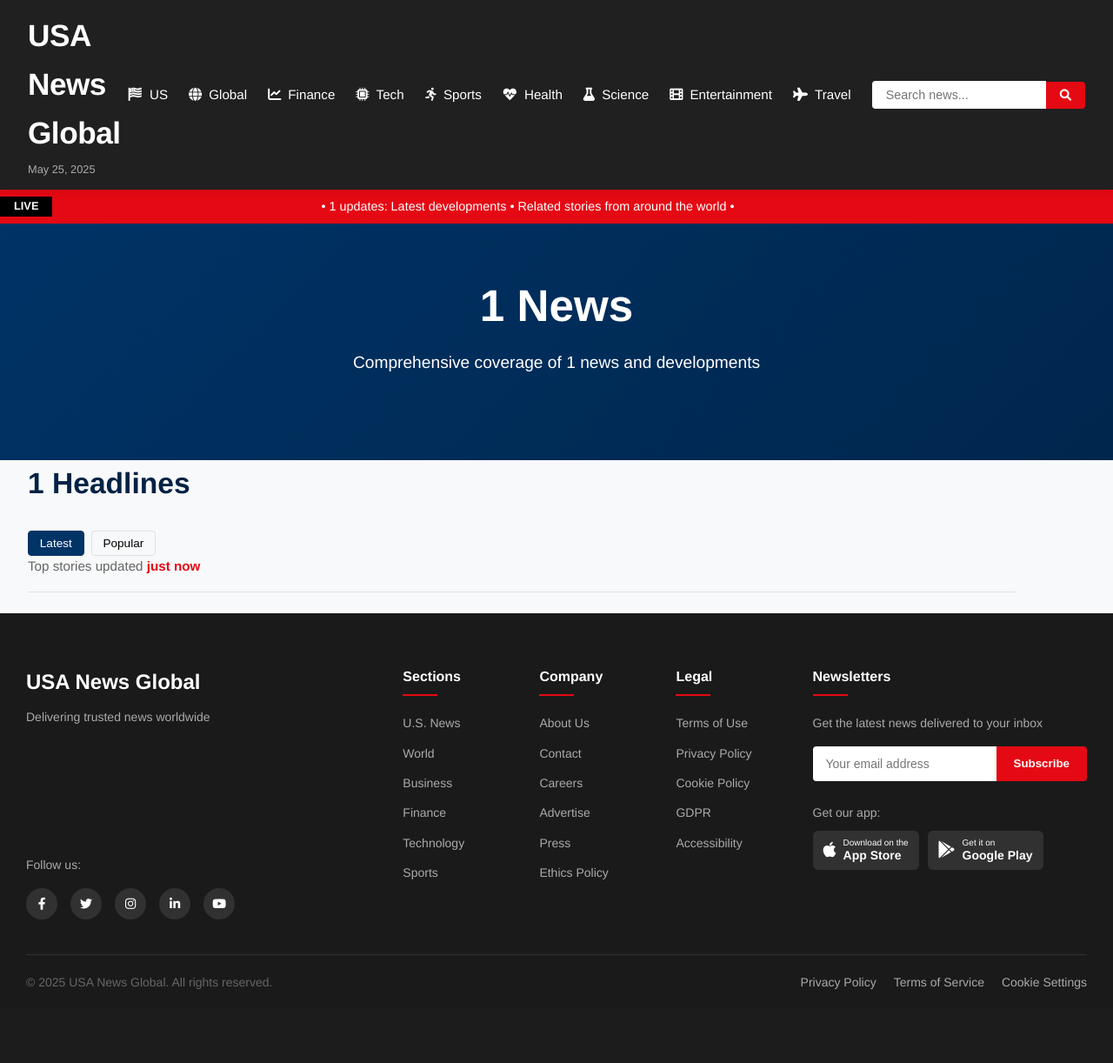
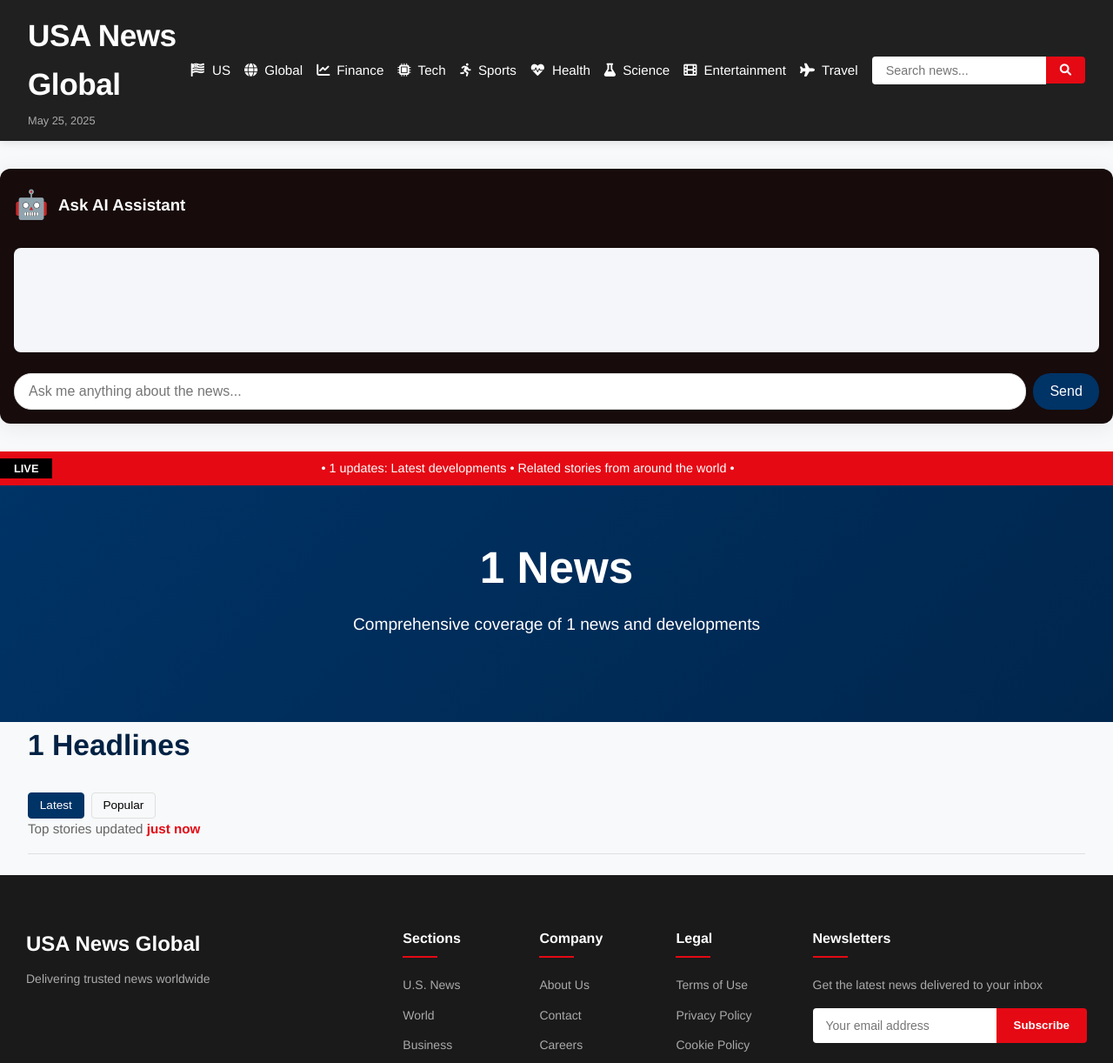
Before and after one commit to saroj985/USANewsGlobal-App, a Flask app: page /1 in a window 1280 px wide. Shown: the top 1222 px of the page at 87% size. Before the commit the page ends 1137 px from the top, so only its background shows below. Run offline with Flask 3, Linux system fonts and the light colour scheme; data that the repository does not hold is empty; some libraries are stand-ins or nearby versions.

Commit message:
made ai chatbot.

```diff
--- a/app.py
+++ b/app.py
@@ -47,4 +47,4 @@ def show_category(category):
     )
 
 if __name__ == "__main__":
-    app.run(debug=True)
+    app.run(debug=False)
--- a/static/style.css
+++ b/static/style.css
@@ -113,7 +113,7 @@ nav {
   display: flex;
   list-style: none;
   align-items: center;
-  gap: 1.5rem;
+  gap: 1rem;
 }
 
 .nav-links li a {
@@ -680,14 +680,14 @@ nav {
 
 .container,
 .content-wrapper {
-  max-width: 1200px;
+  max-width: 1400px;
   padding-left: 2rem;
   padding-right: 2rem;
   width: 100%;
 }
 
 .card-image-container {
-  width: 1600px;
+  width: 1400px;
   height: 1000px;
   overflow: hidden;
   background: #eee;
@@ -737,3 +737,89 @@ nav {
   border-radius: 8px 8px 0 0;
   background: #e0e0e0;
 } */
+
+/* AI Assistant Styles */
+.ai-assistant-container {
+  max-width: 1400px;
+  margin: 2rem auto;
+  background: #170b0b;
+  border-radius: 12px;
+  box-shadow: 0 4px 24px rgba(40, 40, 40, 0.08);
+  padding: 1rem;
+  display: flex;
+  flex-direction: column;
+  gap: 1rem;
+}
+
+.ai-header {
+  display: flex;
+  align-items: center;
+  gap: 0.7rem;
+  margin-bottom: 0.5rem;
+  color: white;
+}
+
+.ai-icon {
+  font-size: 2rem;
+}
+
+.ai-chat-window {
+  background: #f4f6fa;
+  border-radius: 8px;
+  min-height: 120px;
+  max-height: 220px;
+  overflow-y: auto;
+  padding: 1rem;
+  margin-bottom: 0.5rem;
+  display: flex;
+  flex-direction: column;
+  gap: 0.5rem;
+}
+
+.ai-msg {
+  padding: 0.6em 1em;
+  border-radius: 16px;
+  max-width: 80%;
+  word-break: break-word;
+  font-size: 1rem;
+}
+
+.ai-msg.user {
+  align-self: flex-end;
+  background: #38bce4;
+  color: #fff;
+}
+
+.ai-msg.ai {
+  align-self: flex-start;
+  background: #0b0b0b;
+  color: #faf6f6;
+}
+
+.ai-chat-form {
+  display: flex;
+  gap: 0.5rem;
+}
+
+.ai-chat-form input[type="text"] {
+  flex: 1;
+  padding: 0.7em 1em;
+  border: 1px solid #ddd;
+  border-radius: 20px;
+  font-size: 1rem;
+}
+
+.ai-chat-form button {
+  background: var(--primary-color, #004080);
+  color: #fff;
+  border: none;
+  border-radius: 20px;
+  padding: 0 1.2em;
+  font-size: 1rem;
+  cursor: pointer;
+  transition: background 0.2s;
+}
+
+.ai-chat-form button:hover {
+  background: var(--secondary-color, #e50914);
+}
--- /dev/null
+++ b/templates/ai-assistant.html
@@ -0,0 +1,45 @@
+<div class="ai-assistant-container">
+  <div class="ai-header">
+    <span class="ai-icon">🤖</span>
+    <h3>Ask AI Assistant</h3>
+  </div>
+  <div class="ai-chat-window" id="aiChatWindow">
+    <!-- Messages will appear here -->
+  </div>
+  <form class="ai-chat-form" id="aiChatForm" autocomplete="off">
+    <input
+      type="text"
+      id="aiUserInput"
+      placeholder="Ask me anything about the news..."
+      required
+    />
+    <button type="submit">Send</button>
+  </form>
+</div>
+<script>
+  // Simple frontend logic for demonstration
+  document.getElementById("aiChatForm").onsubmit = async function (e) {
+    e.preventDefault();
+    const input = document.getElementById("aiUserInput");
+    const chatWindow = document.getElementById("aiChatWindow");
+    const userMsg = document.createElement("div");
+    userMsg.className = "ai-msg user";
+    userMsg.textContent = input.value;
+    chatWindow.appendChild(userMsg);
+
+    // Call your backend AI endpoint here (replace '/ai/ask' with your route)
+    const res = await fetch("/ai/ask", {
+      method: "POST",
+      headers: { "Content-Type": "application/json" },
+      body: JSON.stringify({ question: input.value }),
+    });
+    const data = await res.json();
+    const aiMsg = document.createElement("div");
+    aiMsg.className = "ai-msg ai";
+    aiMsg.textContent = data.answer || "Sorry, I couldn't answer that.";
+    chatWindow.appendChild(aiMsg);
+
+    input.value = "";
+    chatWindow.scrollTop = chatWindow.scrollHeight;
+  };
+</script>
--- a/templates/category.html
+++ b/templates/category.html
@@ -14,10 +14,11 @@
     />
   </head>
   <body>
-    {% include 'navbar.html' %}
+    {% include 'navbar.html' %} {% include 'ai-assistant.html' %}
 
     <div class="news-ticker" aria-label="Live news ticker">
       <div class="ticker-label">LIVE</div>
+
       <div class="ticker-content">
         <span>
           • {{ title }} updates: Latest developments • Related stories from
```
Also changed, not shown: requirements.txt (added, +13 -0 lines), templates/index.html (+21 -2 lines).
